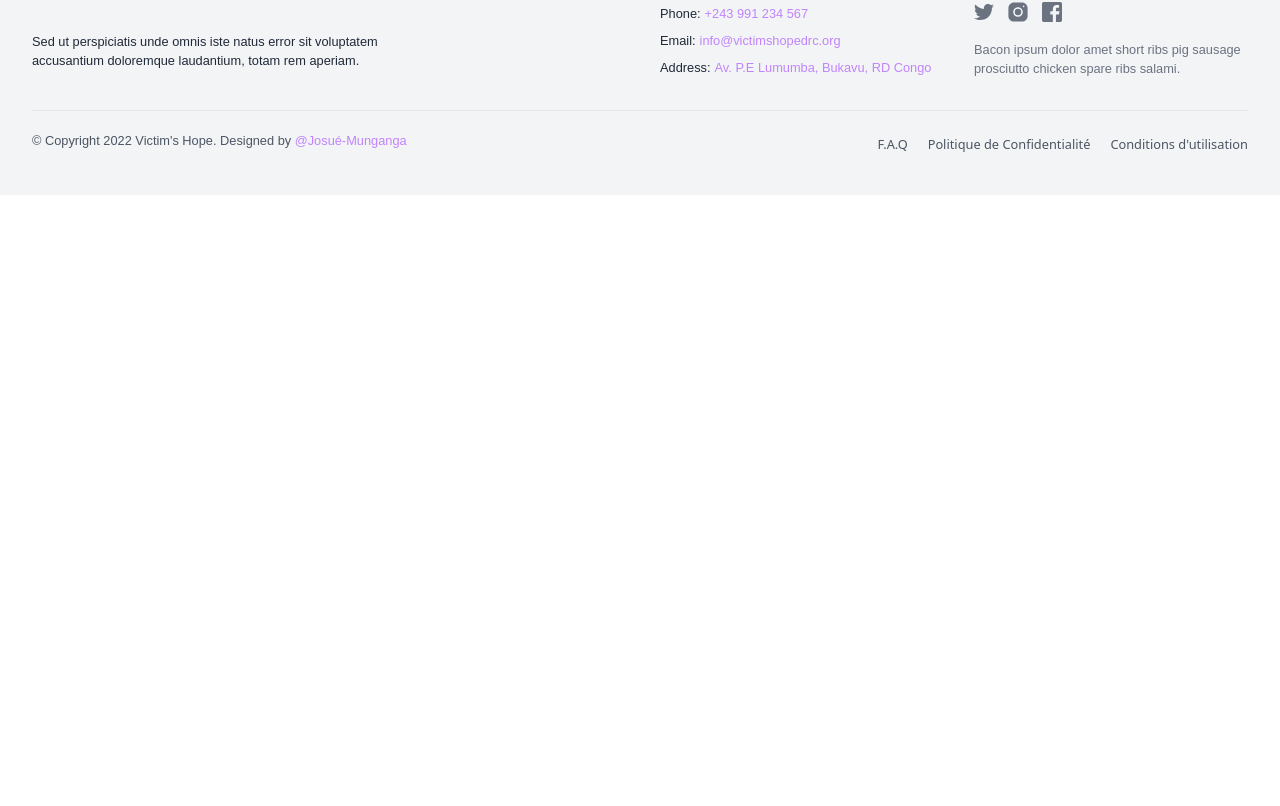
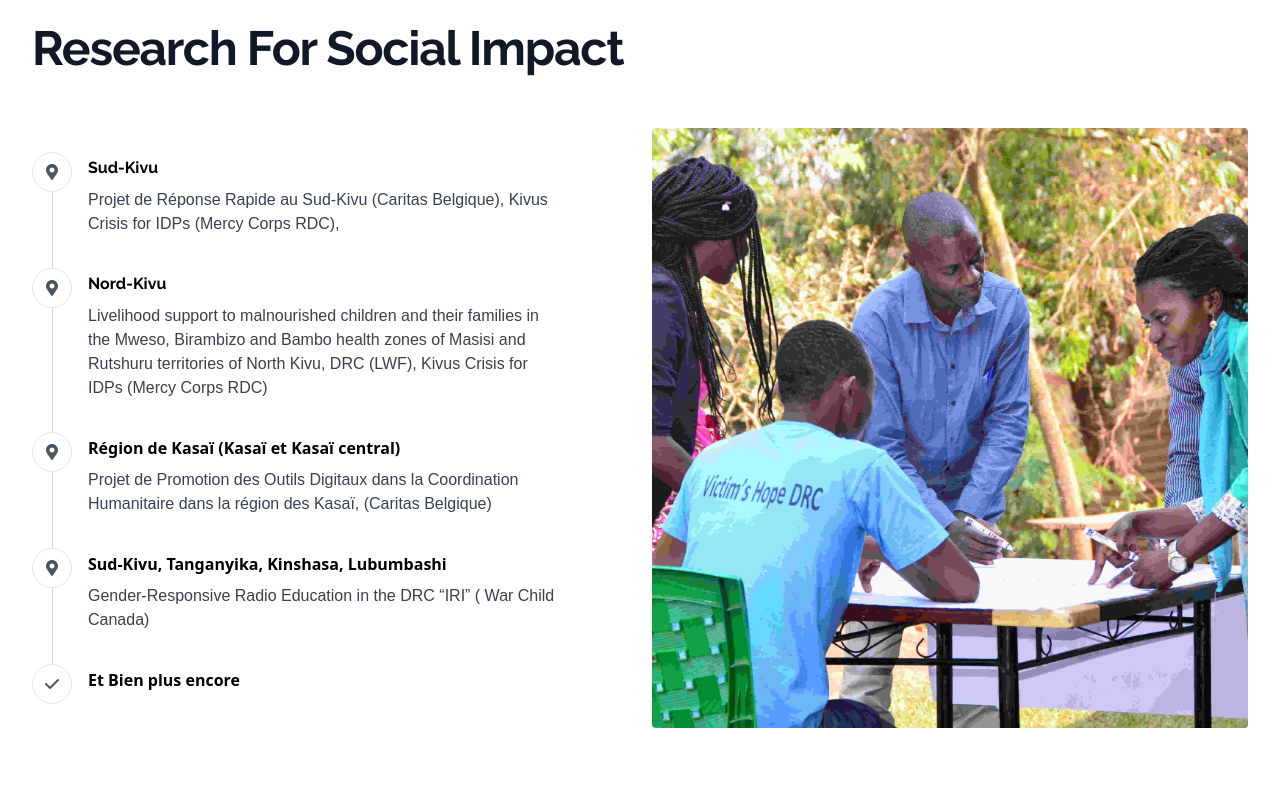
Before and after one commit to josumung999/victimshopedrc, a Next.js app: page /realisations in a window 1280 px wide. Shown: the part 1514-2320 px from the top of the page. Before the commit the page ends 1709 px from the top, so only its background shows below. Built offline with nearby package versions, Linux system fonts and the light colour scheme; a web font is replaced by a local one.

Commit message:
Setting up dark mode for evaluations component

```diff
--- /dev/null
+++ b/components/Evaluations.jsx
@@ -0,0 +1,127 @@
+import Image from "next/image"
+
+const { faMapMarkerAlt } = require("@fortawesome/free-solid-svg-icons")
+const { FontAwesomeIcon } = require("@fortawesome/react-fontawesome")
+
+const Evaluations = () => {
+  return (
+    <div className="px-4 py-16 mx-auto sm:max-w-xl md:max-w-full lg:max-w-screen-xl md:px-24 lg:px-8 lg:py-20">
+      <div>
+        <h2 className="mt-8 mb-14 font-Raleway text-2xl font-bold leading-none tracking-tight text-gray-900 dark:text-gray-300 sm:text-3xl md:mx-auto">
+          Research For Social Impact
+        </h2>
+      </div>
+      <div className="grid gap-6 row-gap-10 lg:grid-cols-2">
+        <div className="lg:py-6 lg:pr-16">
+          <div className="flex">
+            <div className="flex flex-col items-center mr-4">
+              <div>
+                <div className="flex items-center justify-center w-10 h-10 dark:bg-slate-200 border rounded-full">
+                  <FontAwesomeIcon icon={faMapMarkerAlt} className="w-4 text-gray-600" />
+                </div>
+              </div>
+              <div className="w-px h-full bg-gray-300" />
+            </div>
+            <div className="pt-1 pb-8">
+              <p className="mb-2 text-lg dark:text-gray-400 font-Raleway font-bold">Sud-Kivu</p>
+              <p className="text-gray-700 dark:text-slate-200 font-Roboto">
+                Projet de Réponse Rapide au Sud-Kivu
+                (Caritas Belgique), Kivus Crisis for IDPs
+                (Mercy Corps RDC),
+              </p>
+            </div>
+          </div>
+          <div className="flex">
+            <div className="flex flex-col items-center mr-4">
+              <div>
+                <div className="flex items-center justify-center w-10 h-10 dark:bg-slate-200 border rounded-full">
+                  <FontAwesomeIcon icon={faMapMarkerAlt} className="w-4 text-gray-600" />
+                </div>
+              </div>
+              <div className="w-px h-full bg-gray-300" />
+            </div>
+            <div className="pt-1 pb-8">
+              <p className="mb-2 text-lg dark:text-gray-400 font-bold font-Raleway">Nord-Kivu</p>
+              <p className="text-gray-700 dark:text-slate-200 font-Roboto">
+                Livelihood support to malnourished children and their families in the Mweso,
+                Birambizo and Bambo health zones of Masisi and Rutshuru territories of North Kivu, DRC
+                (LWF), Kivus Crisis for IDPs (Mercy Corps RDC)
+              </p>
+            </div>
+          </div>
+          <div className="flex">
+            <div className="flex flex-col items-center mr-4">
+              <div>
+                <div className="flex items-center justify-center w-10 h-10 dark:bg-slate-200 border rounded-full">
+                  <FontAwesomeIcon icon={faMapMarkerAlt} className="w-4 text-gray-600" />
+                </div>
+              </div>
+              <div className="w-px h-full bg-gray-300" />
+            </div>
+            <div className="pt-1 pb-8">
+              <p className="mb-2 text-lg dark:text-gray-400 font-bold">Région de Kasaï (Kasaï et Kasaï central)</p>
+              <p className="text-gray-700 dark:text-slate-200 font-Roboto">
+              Projet de Promotion des Outils Digitaux dans la
+              Coordination Humanitaire dans la région des Kasaï,
+              (Caritas Belgique)
+              </p>
+            </div>
+          </div>
+          <div className="flex">
+            <div className="flex flex-col items-center mr-4">
+              <div>
+                <div className="flex items-center justify-center w-10 h-10 dark:bg-slate-200 border rounded-full">
+                  <FontAwesomeIcon icon={faMapMarkerAlt} className="w-4 text-gray-600" />
+                </div>
+              </div>
+              <div className="w-px h-full bg-gray-300" />
+            </div>
+            <div className="pt-1 pb-8">
+              <p className="mb-2 text-lg dark:text-gray-400 font-bold">Sud-Kivu, Tanganyika, Kinshasa, Lubumbashi</p>
+              <p className="text-gray-700 dark:text-slate-200 font-Roboto">
+              Gender-Responsive Radio Education in
+              the DRC “IRI” ( War Child Canada)
+              </p>
+            </div>
+          </div>
+          <div className="flex">
+            <div className="flex flex-col items-center mr-4">
+              <div>
+                <div className="flex items-center justify-center w-10 h-10 dark:bg-slate-200 border rounded-full">
+                  <svg
+                    className="w-6 text-gray-600"
+                    stroke="currentColor"
+                    viewBox="0 0 24 24"
+                  >
+                    <polyline
+                      fill="none"
+                      strokeWidth="2"
+                      strokeLinecap="round"
+                      strokeLinejoin="round"
+                      strokeMiterlimit="10"
+                      points="6,12 10,16 18,8"
+                    />
+                  </svg>
+                </div>
+              </div>
+            </div>
+            <div className="pt-1">
+              <p className="mb-2 text-lg dark:text-gray-400 font-bold">Et Bien plus encore</p>
+              <p className="text-gray-700" />
+            </div>
+          </div>
+        </div>
+        <div className="relative">
+          <Image
+            className="inset-0 object-cover object-bottom w-full rounded shadow-lg h-96 lg:absolute lg:h-full"
+            src="/images/bg-realisations.JPG"
+            alt="Research for Social Impact"
+            layout="fill"
+          />
+        </div>
+      </div>
+    </div>
+  )
+}
+
+export default Evaluations
--- a/components/Interventions.jsx
+++ b/components/Interventions.jsx
@@ -38,7 +38,7 @@ const Interventions = () => {
         </div>
         <hr className="my-4 bg-slate-700 dark:bg-slate-300" />
         <div>
-        <h2 className="mb-14 font-Raleway text-2xl font-bold leading-none tracking-tight text-gray-900 dark:text-gray-300 sm:text-3xl md:mx-auto">
+        <h2 className="mt-8 mb-14 font-Raleway text-2xl font-bold leading-none tracking-tight text-gray-900 dark:text-gray-300 sm:text-3xl md:mx-auto">
           Interventions Humanitaires
         </h2>
         </div>
--- a/pages/realisations.js
+++ b/pages/realisations.js
@@ -1,4 +1,5 @@
 import ContainerBlock from "../components/ContainerBlock"
+import Evaluations from "../components/Evaluations"
 import Interventions from "../components/Interventions"
 import PageHeader from "../components/PageHeader"
 
@@ -14,6 +15,7 @@ const realisations = () => {
         bg="/images/bg-realisations.JPG"
       />
       <Interventions />
+      <Evaluations />
     </ContainerBlock>
   )
 }
```
